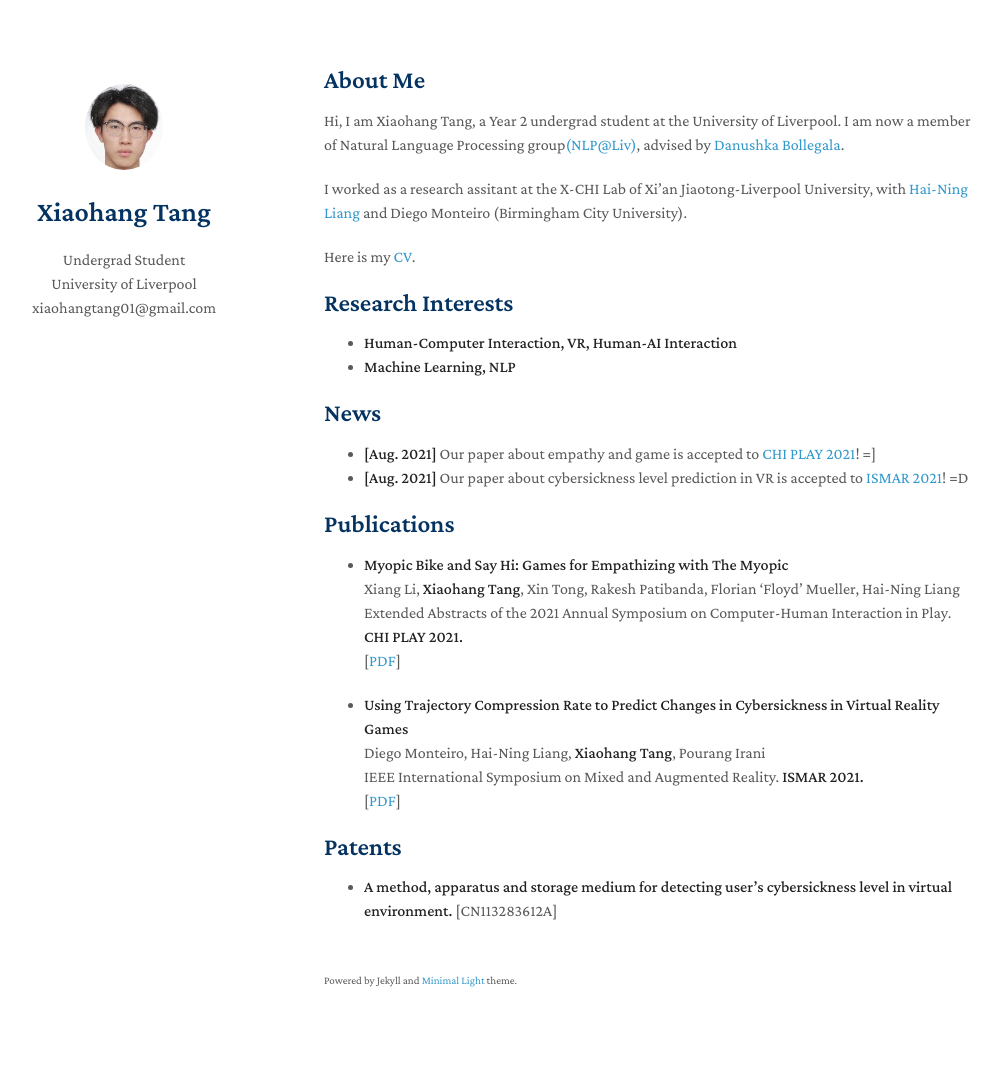
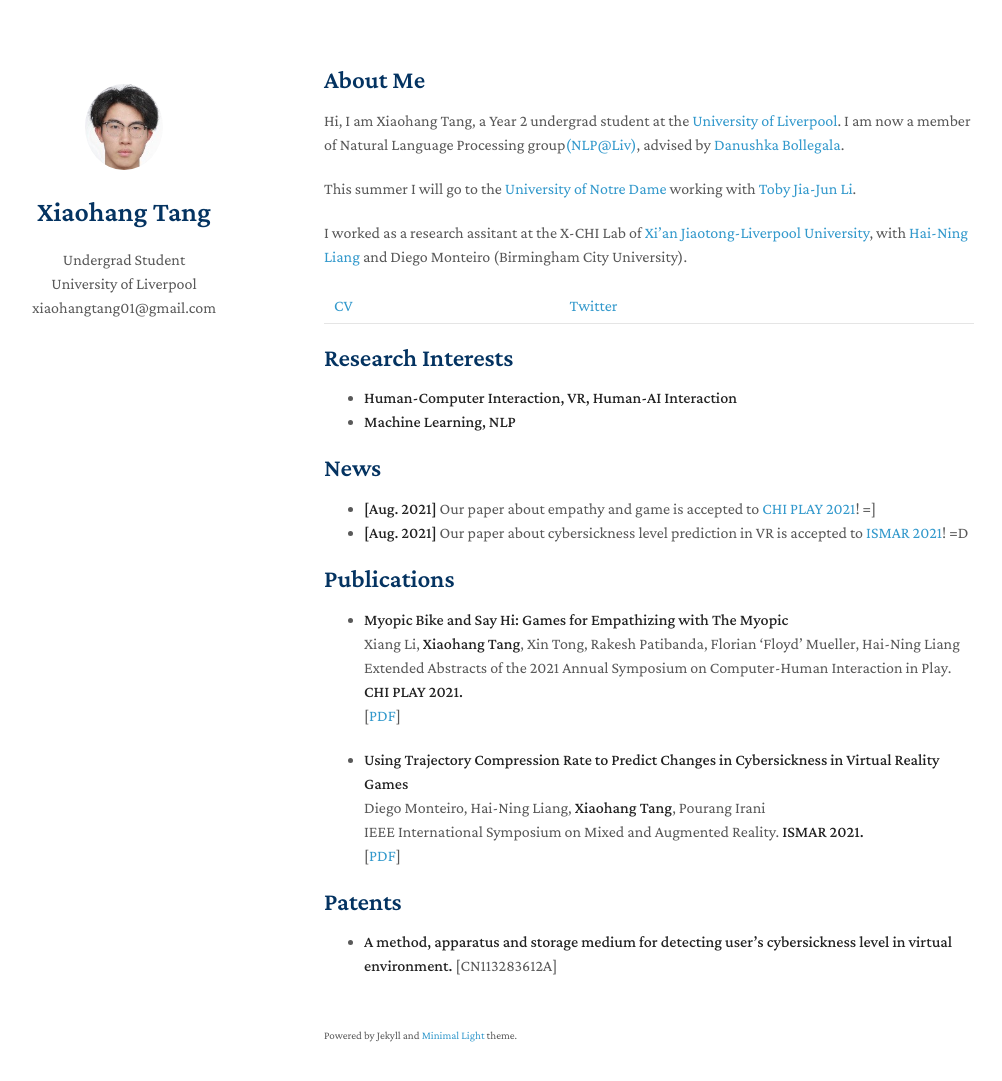
Before and after one commit to xiaohang-tang/xiaohang-tang.github.io, a Jekyll site: the page built from index.md, in a window 1280 px wide and 1116 px high. Shown: the top 1081 px of the window, without its empty margins (146-1148 px from the left). Built offline with Jekyll 4.4.1, drawn with Linux system fonts in a browser that asks for light colours; nearby versions of some CDN libraries; a style sheet for code colours, icons or effects is not loaded; our own code applies the rules of GitHub Pages for plain Markdown files.

Commit message:
Update index.md

```diff
--- a/index.md
+++ b/index.md
@@ -4,11 +4,13 @@ layout: homepage
 
 ## About Me
 
-Hi, I am Xiaohang Tang, a Year 2 undergrad student at the University of Liverpool. I am now a member of Natural Language Processing group[(NLP@Liv)](https://livnlp.github.io/), advised by [Danushka Bollegala](http://danushka.net/).
+Hi, I am Xiaohang Tang, a Year 2 undergrad student at the [University of Liverpool](https://www.liverpool.ac.uk/). I am now a member of Natural Language Processing group[(NLP@Liv)](https://livnlp.github.io/), advised by [Danushka Bollegala](http://danushka.net/).
 
-I worked as a research assitant at the X-CHI Lab of Xi'an Jiaotong-Liverpool University, with [Hai-Ning Liang](https://www.xjtlu.edu.cn/en/departments/academic-departments/school-of-advanced-technology/staff/haining-liang) and Diego Monteiro (Birmingham City University).
+This summer I will go to the [University of Notre Dame](https://www.nd.edu/) working with [Toby Jia-Jun Li](https://toby.li/).
 
-Here is my <a href="./assets/css/xiaohang_cv.pdf">CV</a>.
+I worked as a research assitant at the X-CHI Lab of [Xi'an Jiaotong-Liverpool University](https://www.xjtlu.edu.cn/en/), with [Hai-Ning Liang](https://www.xjtlu.edu.cn/en/departments/academic-departments/school-of-advanced-technology/staff/haining-liang) and Diego Monteiro (Birmingham City University).
+
+| <a href="./assets/css/xiaohang_cv.pdf">CV</a> | [Twitter](https://twitter.com/XiaohangTang) |
 
 ## Research Interests
 
```
